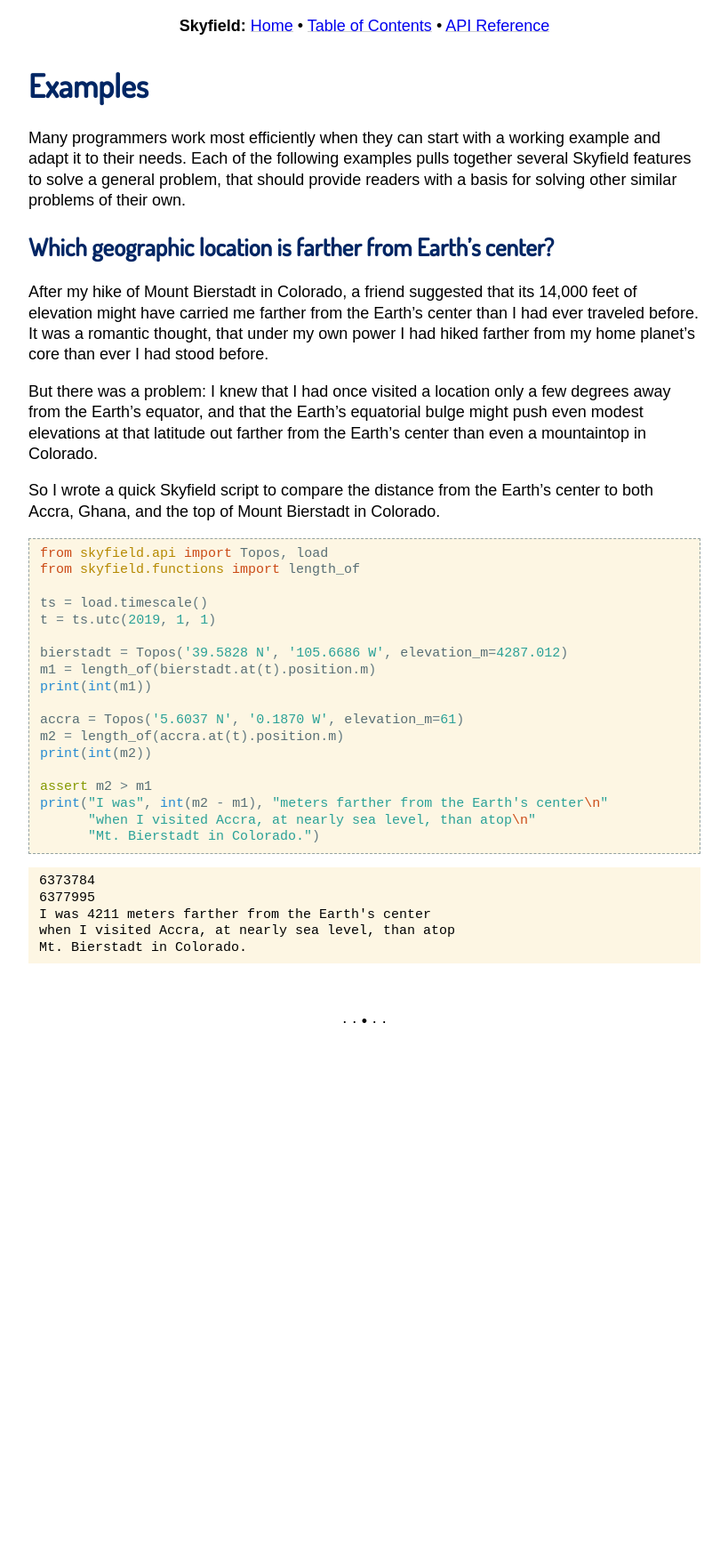
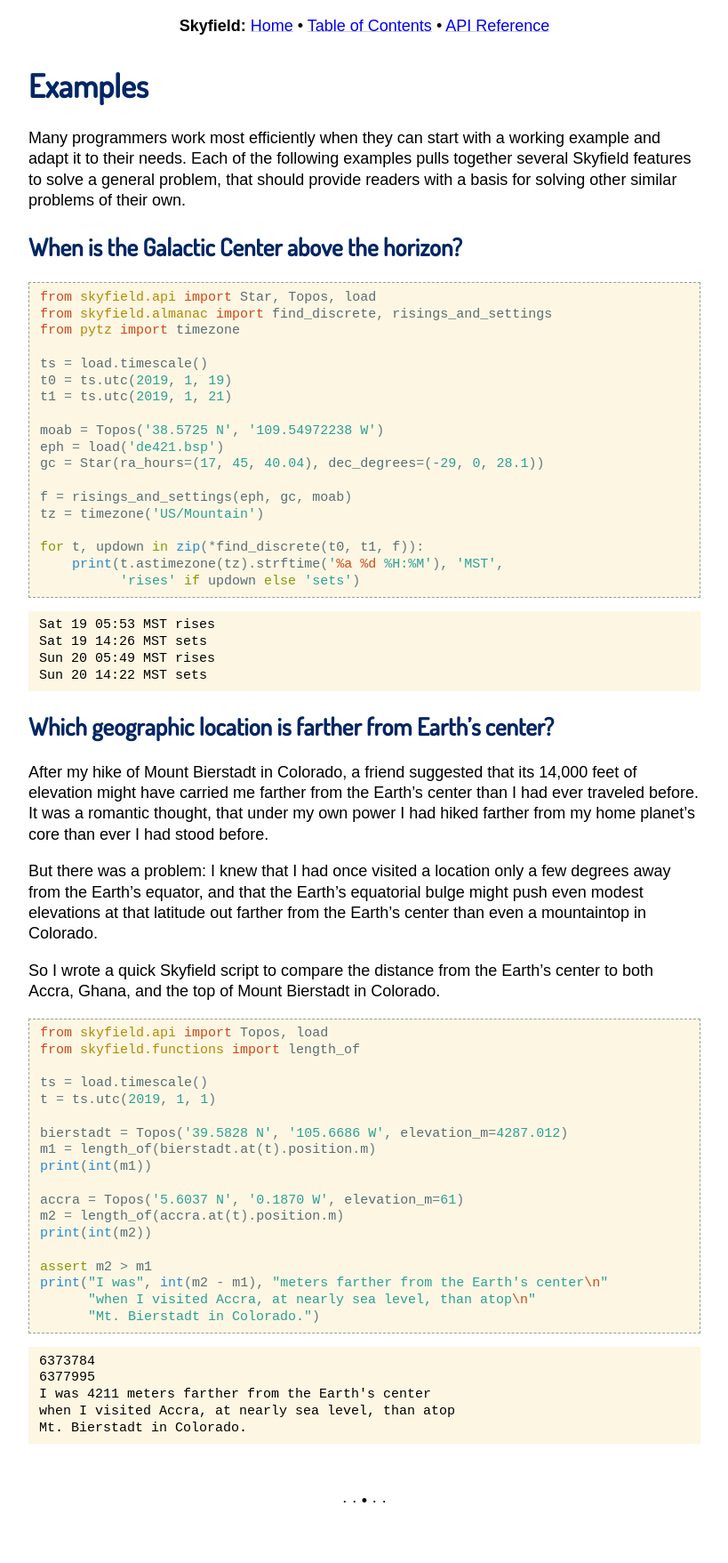
Before and after one commit to skyfielders/python-skyfield, a Sphinx documentation site: the page built from skyfield/documentation/examples.rst, in a window 1280 px wide. Shown: the whole page at 89% size, without its empty margins (230-1049 px from the left). Built offline with Sphinx 7.4.7, drawn with Linux system fonts in a browser that asks for light colours; some web fonts are replaced; pages that are not in the unit, such as notebooks, are missing from menus; before the commit the page ends 1218 px from its top, so only the background shows below that.

Commit message:
Add a general purpose rising-and-setting function

```diff
--- a/skyfield/documentation/examples.rst
+++ b/skyfield/documentation/examples.rst
@@ -11,6 +11,37 @@ pulls together several Skyfield features
 to solve a general problem,
 that should provide readers with a basis
 for solving other similar problems of their own.
+
+When is the Galactic Center above the horizon?
+==============================================
+
+.. testcode::
+
+    from skyfield.api import Star, Topos, load
+    from skyfield.almanac import find_discrete, risings_and_settings
+    from pytz import timezone
+
+    ts = load.timescale()
+    t0 = ts.utc(2019, 1, 19)
+    t1 = ts.utc(2019, 1, 21)
+
+    moab = Topos('38.5725 N', '109.54972238 W')
+    eph = load('de421.bsp')
+    gc = Star(ra_hours=(17, 45, 40.04), dec_degrees=(-29, 0, 28.1))
+
+    f = risings_and_settings(eph, gc, moab)
+    tz = timezone('US/Mountain')
+
+    for t, updown in zip(*find_discrete(t0, t1, f)):
+        print(t.astimezone(tz).strftime('%a %d %H:%M'), 'MST',
+              'rises' if updown else 'sets')
+
+.. testoutput::
+
+    Sat 19 05:53 MST rises
+    Sat 19 14:26 MST sets
+    Sun 20 05:49 MST rises
+    Sun 20 14:22 MST sets
 
 Which geographic location is farther from Earth’s center?
 =========================================================
```
Also changed, not shown: CHANGELOG.rst (+7 -0 lines), 1 other file.
